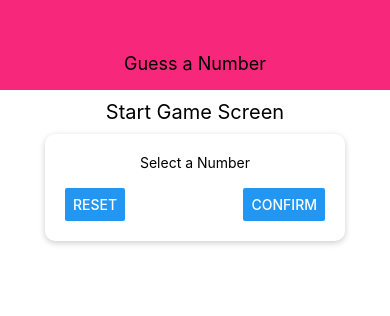
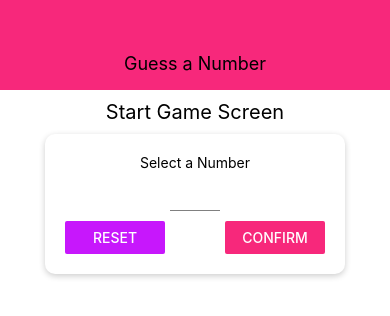
Before and after one commit to jaytula/rcg-guess-number, a React Native app: screen / in a window 390 px wide. Shown: the top 316 px of the page. Built offline with nearby package versions, Linux system fonts and the light colour scheme.

Commit message:
Finish Lesson 59

```diff
--- /dev/null
+++ b/components/Input.js
@@ -0,0 +1,17 @@
+import React from "react";
+import { TextInput, StyleSheet } from "react-native";
+
+const Input = props => {
+  return <TextInput {...props} style={{ ...styles.input, ...props.style }} />;
+};
+
+const styles = StyleSheet.create({
+  input: {
+    height: 30,
+    borderBottomColor: "grey",
+    borderBottomWidth: 1,
+    marginVertical: 10
+  }
+});
+
+export default Input;
--- /dev/null
+++ b/constants/colors.js
@@ -0,0 +1,4 @@
+export default {
+  primary: "#f7287b",
+  accent: "#c717fc"
+};
--- a/screens/StartGameScreen.js
+++ b/screens/StartGameScreen.js
@@ -1,20 +1,52 @@
-import React from "react";
-import { View, Text, StyleSheet, TextInput, Button } from "react-native";
+import React, { useState } from "react";
+import {
+  View,
+  Text,
+  StyleSheet,
+  TextInput,
+  Button,
+  TouchableWithoutFeedback,
+  Keyboard
+} from "react-native";
 import Card from "../components/Card";
+import Input from "../components/Input";
+import Colors from "../constants/colors";
 
 const StartGameScreen = props => {
+  const [enteredValue, setEnteredValue] = useState("");
+
+  const numberInputHandler = inputText => {
+    setEnteredValue(inputText.replace(/[^0-9]/g, ""));
+  };
   return (
+    <TouchableWithoutFeedback
+      onPress={() => {
+        Keyboard.dismiss();
+      }}
+    >
       <View style={styles.screen}>
         <Text style={styles.title}>Start Game Screen</Text>
         <Card style={styles.inputContainer}>
           <Text>Select a Number</Text>
-        <TextInput />
+          <Input
+            autoCorrect={false}
+            keyboardType="number-pad"
+            maxLength={2}
+            onChangeText={numberInputHandler}
+            value={enteredValue}
+            style={styles.input}
+          />
           <View style={styles.buttonContainer}>
-          <Button title="Reset"></Button>
-          <Button title="Confirm"></Button>
+            <View style={styles.button}>
+              <Button title="Reset" color={Colors.accent}></Button>
+            </View>
+            <View style={styles.button}>
+              <Button title="Confirm" color={Colors.primary}></Button>
+            </View>
           </View>
         </Card>
       </View>
+    </TouchableWithoutFeedback>
   );
 };
 
@@ -36,6 +68,13 @@
     flexDirection: "row",
     width: "100%",
     justifyContent: "space-between"
+  },
+  button: {
+    width: 100
+  },
+  input: {
+    width: 50,
+    textAlign: "center"
   }
 });
 
```
Lines whose indentation alone changed are shown as unchanged.
